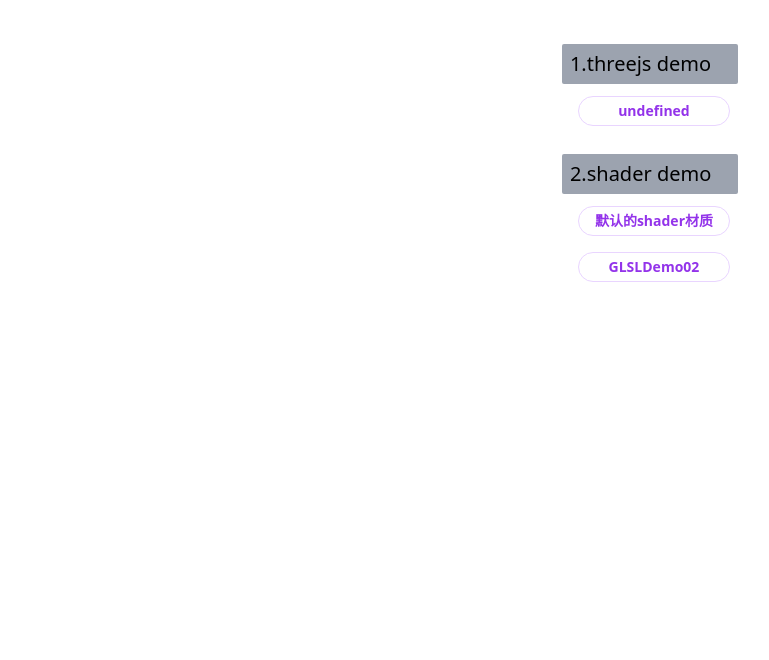
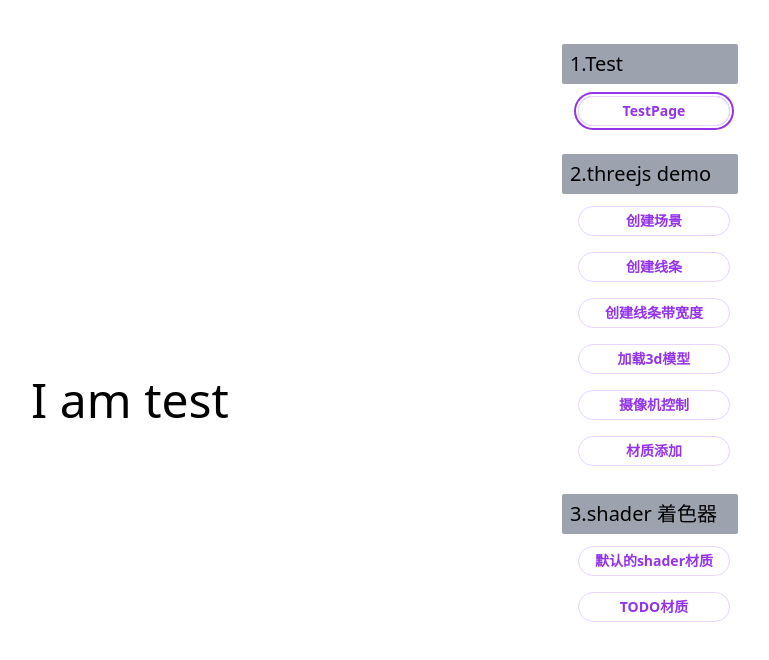
Before and after one commit to dairsaber/threejs-learn, a Vue app: page /#/examples in a window 1280 px wide. Shown: the top 660 px of the page, without its empty margins (510-1279 px from the left). Built offline with nearby package versions, Linux system fonts and the light colour scheme.

Commit message:
perf: 优化了加载案例的代码

```diff
--- a/src/pages/examples/ExamplesPage.vue
+++ b/src/pages/examples/ExamplesPage.vue
@@ -3,7 +3,7 @@ import { DefineComponent, shallowRef } from "vue"
 import componentGroups from "@/pages/examples"
 
 const currentSelectKey = shallowRef<DefineComponent>(
-  componentGroups[0].components["TestPage"]
+  componentGroups[0]?.components?.[0].component
 )
 
 function handleSelected(key: DefineComponent) {
@@ -26,13 +26,13 @@ function handleSelected(key: DefineComponent) {
           </section>
 
           <button
-            v-for="(item, key) in group.components"
-            :key="key"
-            :class="{ selected: item === currentSelectKey }"
+            v-for="item in group.components"
+            :key="item.label"
+            :class="{ selected: item.component === currentSelectKey }"
             class="button"
-            @click="handleSelected(item)"
+            @click="handleSelected(item.component)"
           >
-            {{ key }}
+            {{ item.label }}
           </button>
         </template>
       </div>
--- a/src/pages/examples/index.ts
+++ b/src/pages/examples/index.ts
@@ -1,41 +1,59 @@
-import { defineAsyncComponent } from "vue"
-import MyTest from "./test/MyTest.vue"
-import CreateScene from "./threeDemo/CreateScene.vue"
-import CreateLinesVue from "./threeDemo/CreateLines.vue"
-import CreateLineWithWidthVue from "./threeDemo/CreateLineWithWidth.vue"
-import Loading3DModelVue from "./threeDemo/Loading3DModel.vue"
-import MouseControlVue from "./threeDemo/MouseControl.vue"
-import MaterialPage from "./threeDemo/MaterialPage.vue"
+import { DefineComponent, defineAsyncComponent } from "vue"
 
-type GroupItem = { group: string; components: Recordable }
-// 在此注册示例
-const groups: GroupItem[] = [
+type GroupItem = {
+  group: string
+  components: { label: string; component: DefineComponent }[]
+}
+
+type GroupItemConfig = {
+  group: string
+  components: Recordable<() => Promise<any>>
+}
+
+/** 页面配置 */
+const config: GroupItemConfig[] = [
+  {
+    group: "Test",
+    components: { TestPage: () => import("./test/MyTest.vue") },
+  },
   {
     group: "threejs demo",
     components: {
-      [MyTest.name]: MyTest,
-      [CreateScene.name]: CreateScene,
-      [CreateLinesVue.name]: CreateLinesVue,
-      [CreateLineWithWidthVue.name]: CreateLineWithWidthVue,
-      [Loading3DModelVue.name]: Loading3DModelVue,
-      [MouseControlVue.name]: MouseControlVue,
-      [MaterialPage.name]: MaterialPage,
+      创建场景: () => import("./threeDemo/CreateScene.vue"),
+      创建线条: () => import("./threeDemo/CreateLines.vue"),
+      创建线条带宽度: () => import("./threeDemo/CreateLineWithWidth.vue"),
+      加载3d模型: () => import("./threeDemo/Loading3DModel.vue"),
+      摄像机控制: () => import("./threeDemo/MouseControl.vue"),
+      材质添加: () => import("./threeDemo/MaterialPage.vue"),
     },
   },
-  // 动态异步组件
   {
-    group: "shader demo",
+    group: "shader 着色器",
     components: {
-      默认的shader材质: defineAsyncComponent(
-        () => import("./glslDemo/GLSLDemo01.vue")
-      ),
-      GLSLDemo02: defineAsyncComponent(
-        () => import("./glslDemo/GLSLDemo02.vue")
-      ),
+      默认的shader材质: () => import("./glslDemo/GLSLDemo01.vue"),
+      TODO材质: () => import("./glslDemo/GLSLDemo02.vue"),
     },
   },
 ]
 
+/** 解析配置 */
+function resolveConfig(config: GroupItemConfig[]): GroupItem[] {
+  const groups: GroupItem[] = []
+
+  config.forEach((groupItem) => {
+    const { group, components: componentConfigs } = groupItem
+    const keys = Object.keys(componentConfigs)
+    const components = keys.map((componentKey) => ({
+      label: componentKey,
+      component: defineAsyncComponent(componentConfigs[componentKey]),
+    }))
+
+    groups.push({ group, components })
+  })
+
+  return groups
+}
+
+const groups = resolveConfig(config)
+
 export default groups
-
-// TODO 后面打算写个解析器动态加载examples里面的模块
```
